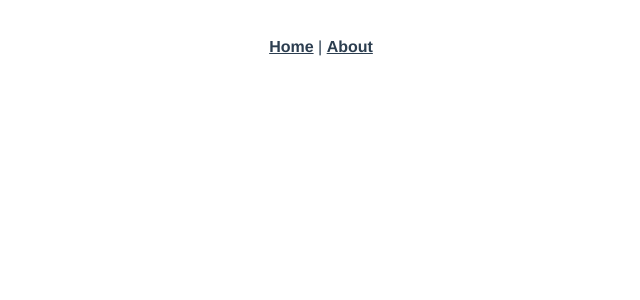
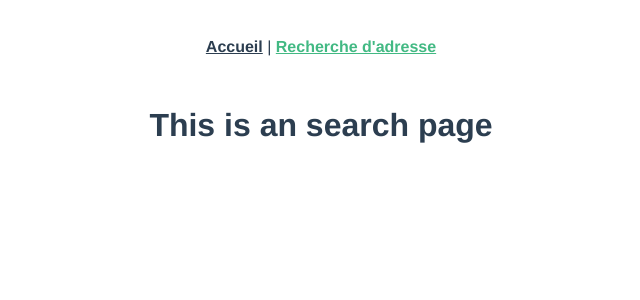
Before and after one commit to mayyyyyl/projet-vue-sfc, a Vue app: page /#/search in a window 1280 px wide. Before the commit this address had no page. Shown: the top 300 px of the page, without its empty margins (319-959 px from the left). Built offline with nearby package versions, Linux system fonts and the light colour scheme.

Commit message:
Debut page de recherche

```diff
--- a/src/App.vue
+++ b/src/App.vue
@@ -1,9 +1,9 @@
 <template>
   <nav>
-    <router-link to="/">Home</router-link> |
-    <router-link to="/about">About</router-link>
+    <router-link to="/">Accueil</router-link> |
+    <router-link to="/search">Recherche d'adresse</router-link>
   </nav>
-  <router-view/>
+  <router-view />
 </template>
 
 <style>
--- a/src/router/index.js
+++ b/src/router/index.js
@@ -1,5 +1,6 @@
 import { createRouter, createWebHashHistory } from 'vue-router'
 import HomeView from '../views/HomeView.vue'
+import SearchView from '../views/SearchView.vue'
 
 const routes = [
   {
@@ -8,12 +9,9 @@ const routes = [
     component: HomeView
   },
   {
-    path: '/about',
-    name: 'about',
-    // route level code-splitting
-    // this generates a separate chunk (about.[hash].js) for this route
-    // which is lazy-loaded when the route is visited.
-    component: () => import(/* webpackChunkName: "about" */ '../views/AboutView.vue')
+    path: '/search',
+    name: 'search',
+    component: SearchView
   }
 ]
 
--- a/src/views/AboutView.vue
+++ /dev/null
@@ -1,5 +0,0 @@
-<template>
-  <div class="about">
-    <h1>This is an about page</h1>
-  </div>
-</template>
--- /dev/null
+++ b/src/views/SearchView.vue
@@ -0,0 +1,5 @@
+<template>
+  <div class="search">
+    <h1>This is an search page</h1>
+  </div>
+</template>
```
